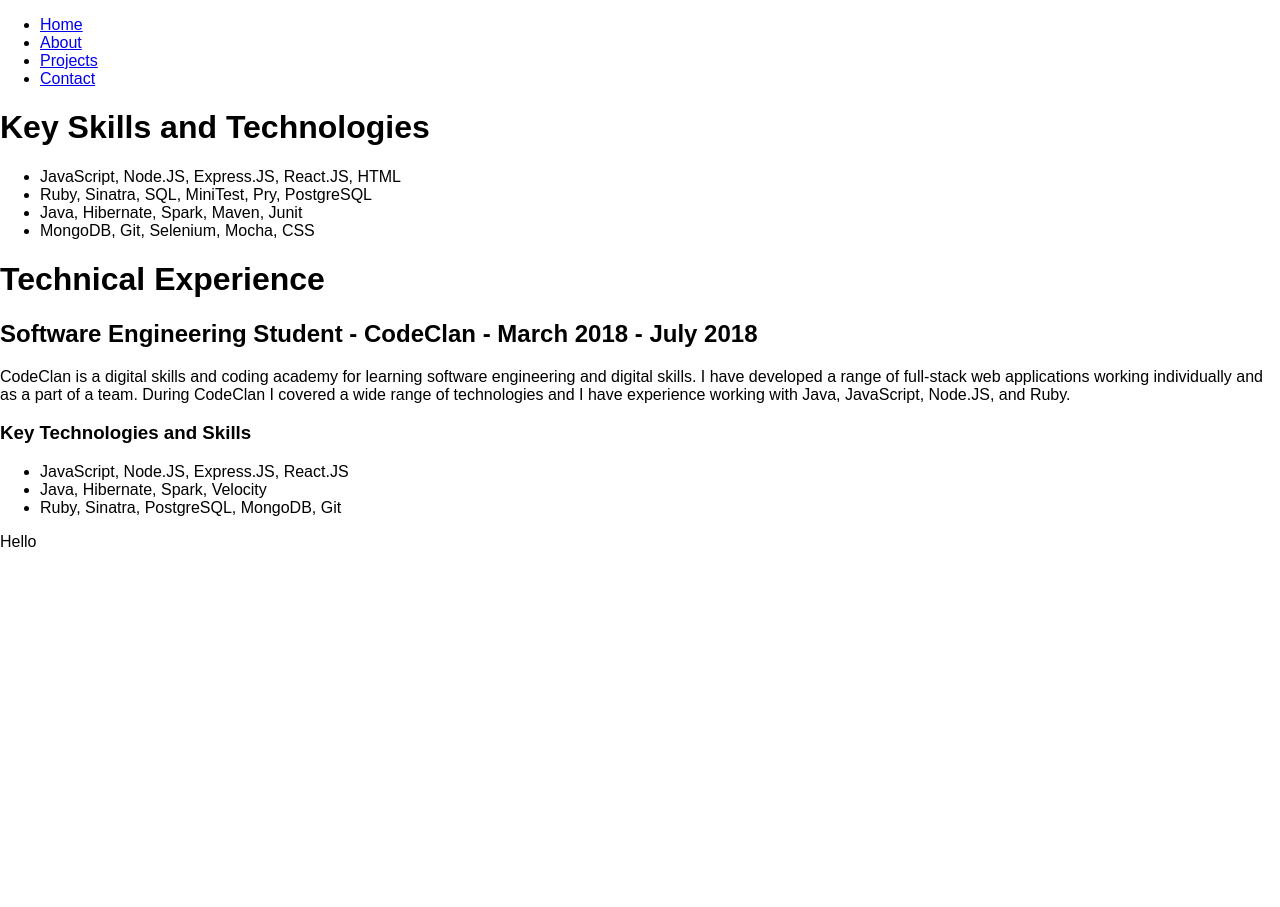
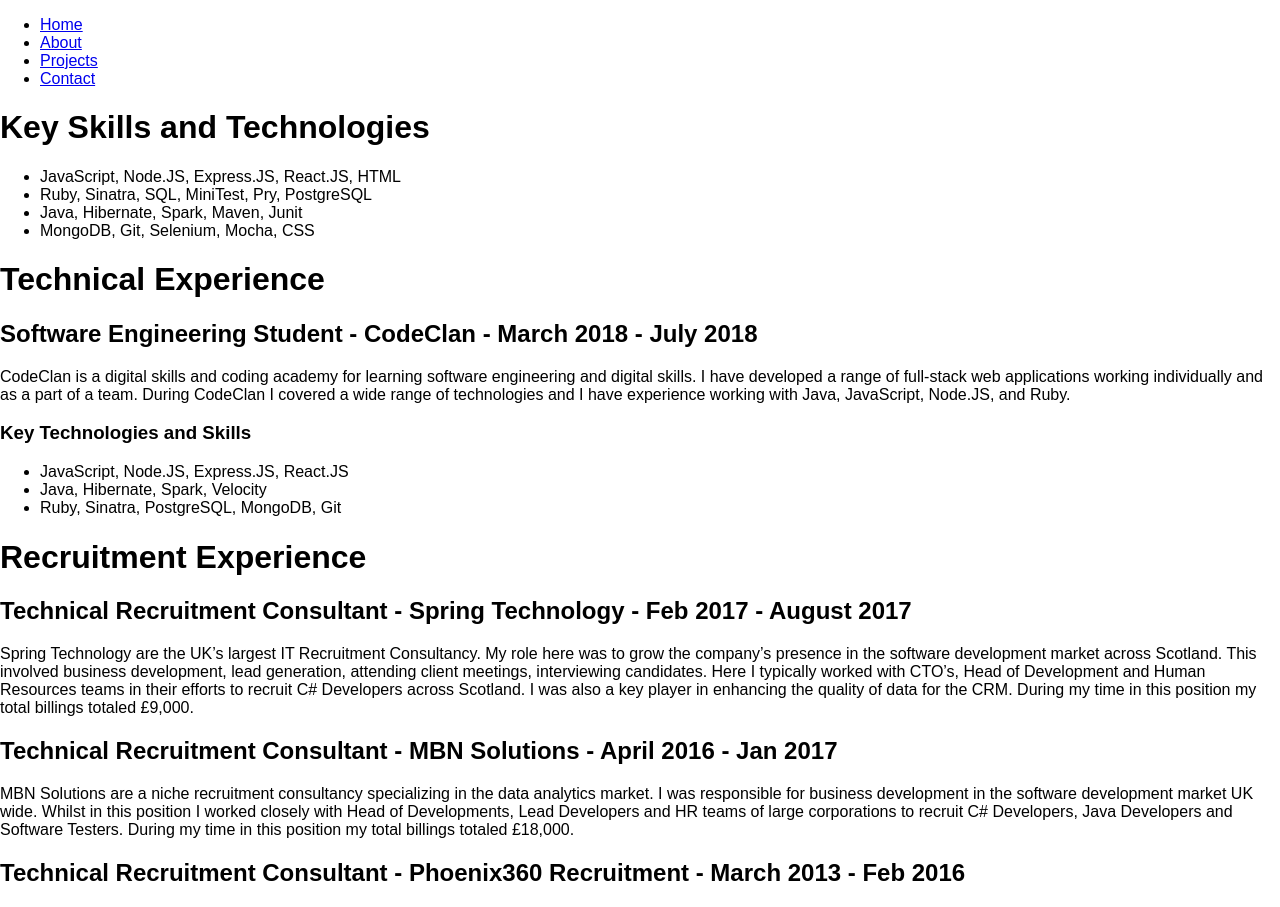
Before and after one commit to DChilds94/person-website, a React (Create React App) app: page /about in a window 1280 px wide. Shown: the top 907 px of the page. Before the commit the page ends 800 px from the top, so only its background shows below. Built offline with nearby package versions, Linux system fonts and the light colour scheme.

Commit message:
adds content to recruitmentExperience.js

```diff
--- a/src/components/RecruitmentExperience.js
+++ b/src/components/RecruitmentExperience.js
@@ -4,7 +4,17 @@
     render(){
         return(
             <div>
-               <p>Hello</p>
+            <div>
+                <h1 id='recruitment-h1-title'>Recruitment Experience</h1>
+                <h2 className='rec-job-title'>Technical Recruitment Consultant - Spring Technology - Feb 2017 - August 2017</h2>
+                <p>Spring Technology are the UK’s largest IT Recruitment Consultancy. My role here was to grow the company’s presence in the software development market across Scotland.  This involved business development, lead generation, attending client meetings, interviewing candidates. Here I typically worked with CTO’s, Head of Development and Human Resources teams in their efforts to recruit C# Developers across Scotland. I was also a key player in enhancing the quality of data for the CRM. During my time in this position my total billings totaled £9,000.</p>
+
+                <h2 className='rec-job-title'>Technical Recruitment Consultant - MBN Solutions - April 2016 - Jan 2017  </h2>
+                <p>MBN Solutions are a niche recruitment consultancy specializing in the data analytics market. I was responsible for business development in the software development market UK wide. Whilst in this position I worked closely with Head of Developments, Lead Developers and HR teams of large corporations to recruit C# Developers, Java Developers and Software Testers. During my time in this position my total billings totaled £18,000.</p>
+
+                <h2 className='rec-job-title'>Technical Recruitment Consultant - Phoenix360 Recruitment - March 2013 - Feb 2016</h2>
+                <p>Phoenix360 Recruitment is a recruitment agency that focuses on IT recruitment in the German market. My main responsibilities in this position was business development, account management, headhunting and interviewing candidates. I was working in the Software Development market and worked closely with CTO’s Head of Development and Human Resources teams of SME’s and start-ups to attract top talent to join their teams. The main type of positions that I recruited for were JavaScript Developers, Java Developers, UX Designers, Software Testers, and DevOps Engineers. During the 3 years in the business my total billings reached €290,000.</p>
+            </div>
             </div>
         )
     }
--- a/src/components/WorkExperence.js
+++ b/src/components/WorkExperence.js
@@ -14,7 +14,7 @@
             </ul>
             </div>
 
-            <h1 className="h1-titles">Technical Experience</h1>
+            <h1 className="work-h1-titles">Technical Experience</h1>
             <h2>Software Engineering Student - CodeClan - March 2018 - July 2018 </h2>
             <p className='position-summary'>CodeClan is a digital skills and coding academy for learning software engineering and digital skills. I have developed a range of full-stack web applications working individually and as a part of a team. During CodeClan I covered a wide range of technologies and I have experience working with Java, JavaScript, Node.JS, and Ruby. </p>
             <div className='position-skills-list'>
```
